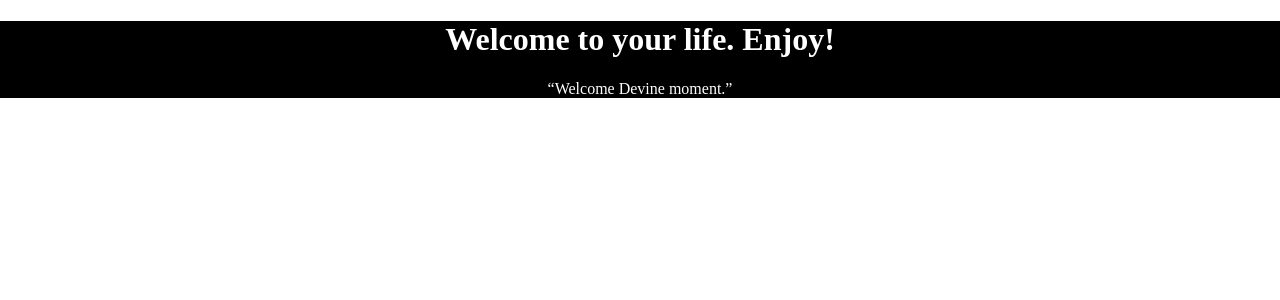
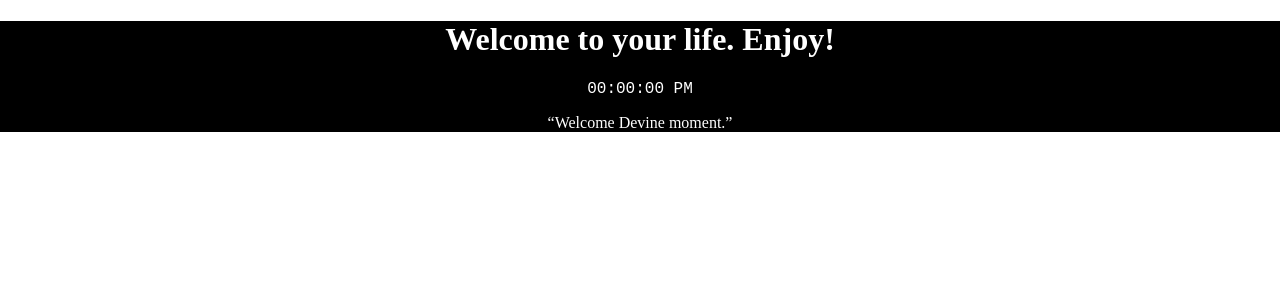
Before and after one commit to toChaim/todo-client, a React (Create React App) app: page / in a window 1280 px wide. Shown: the top 300 px of the page. Built offline with nearby package versions, Linux system fonts and the light colour scheme.

Commit message:
add new font. add clock to header.

```diff
--- a/src/atoms/Clock.js
+++ b/src/atoms/Clock.js
@@ -1 +1,13 @@
-export default const Clock = props => (<div>00:00:00 PM</div>)
+import React from 'react';
+import styled from 'styled-components';
+
+const ClockStyle = styled.div`
+  text-align: center;
+  font-family: 'Anonymous Pro', monospace;
+  color: white;
+  background: black;
+`;
+
+const Clock = props => <ClockStyle>00:00:00 PM</ClockStyle>;
+
+export default Clock;
--- a/src/index.css
+++ b/src/index.css
@@ -3,4 +3,4 @@ body {
   padding: 0;
   font-family: sans-serif;
 }
-@import url('https://fonts.googleapis.com/css?family=Indie+Flower');
+@import url('https://fonts.googleapis.com/css?family=Anonymous+Pro|Indie+Flower');
--- a/src/molecules/Header.js
+++ b/src/molecules/Header.js
@@ -1,5 +1,6 @@
 import React from 'react';
 import styled from 'styled-components';
+import Clock from '../atoms/Clock';
 
 const HeaderStyle = styled.div`
   text-align: center;
@@ -8,9 +9,10 @@ const HeaderStyle = styled.div`
   background: black;
 `;
 
-const Header = ({ title, quote }) => (
+const Header = ({ title, quote, time }) => (
   <HeaderStyle>
     <h1>{title}</h1>
+    <Clock time={time} />
     <p>“{quote}”</p>
   </HeaderStyle>
 );
```
